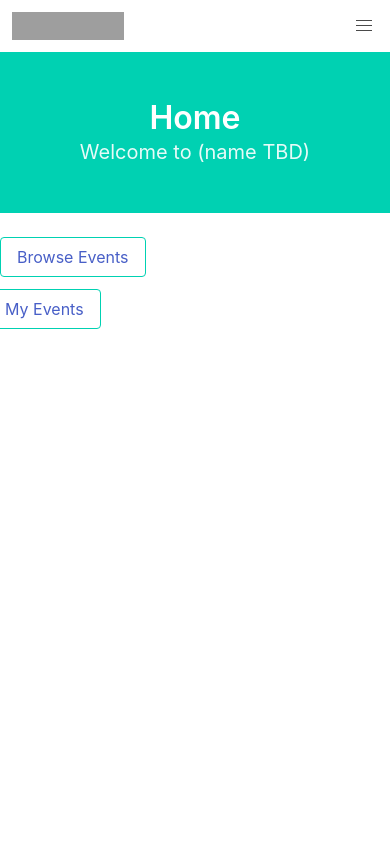
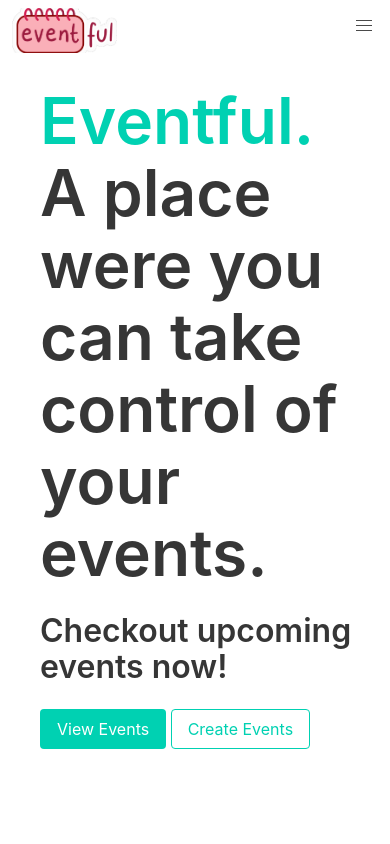
Before and after one commit to mikeryu/westmont-cs130-f23-team-maroon, a Django app: page / in a window 390 px wide. Run offline with Django 4.2, Linux system fonts and the light colour scheme; some libraries are stand-ins or nearby versions; grey boxes are pictures that could not be loaded.

Commit message:
Home page UI enhancements (#47)
* Updated navbar logo

* home page ui changes

* bug fix

* moblie responsive bug fix

```diff
--- /dev/null
+++ b/eventPlanner/planner/static/app.css
@@ -0,0 +1,25 @@
+#navbarLogo{
+   max-height:45px;
+}
+
+#homePageText{
+   font-size:400%;
+}
+
+html, body{
+   height: 100%;
+}
+
+body.background{
+   background-image: url("./home.svg");
+   background-repeat: no-repeat;
+   background-size: cover;
+   background-position: bottom;
+
+}
+
+@media(max-width: 768px){
+   body.background{
+      background-image: none;
+   }
+}
--- a/eventPlanner/planner/templates/base.html
+++ b/eventPlanner/planner/templates/base.html
@@ -1,21 +1,24 @@
 <!DOCTYPE html>
 <html lang="en">
 <head>
+    {% load static %}
     <meta charset="UTF-8">
     <meta name="viewport" content="width=device-width, initial-scale=1.0">
     <title>Create Event</title>
     <link rel="stylesheet" href="https://cdn.jsdelivr.net/npm/bulma@0.9.4/css/bulma.min.css">
+    {% load static %}
+    <link rel="stylesheet" href="{% static 'app.css' %}">
     <script src="https://kit.fontawesome.com/8f7ff4ed0e.js" crossorigin="anonymous"></script>
 
-    {% load static %}
+
 
 </head>
-<body>
+<body {% block class %}{% endblock class %}>
 
     <nav class="navbar" role="navigation" aria-label="main navigation">
         <div class="navbar-brand">
-          <a class="navbar-item" href="https://bulma.io">
-            <img src="https://bulma.io/images/bulma-logo.png" width="112" height="28">
+          <a class="navbar-item" href={% url "home" %}>
+            <img src="{% static "logo.png" %}" id = "navbarLogo">
           </a>
 
           <a role="button" class="navbar-burger" aria-label="menu" aria-expanded="false" data-target="navbarBasicExample">
--- a/eventPlanner/planner/templates/home.html
+++ b/eventPlanner/planner/templates/home.html
@@ -1,33 +1,22 @@
 
 {% extends "base.html" %}
 
+{% block class %}
+class = "background"
+{% endblock class %}
+
+
 {%block content %}
 
-    <section class="hero is-primary">
-        <div class="hero-body is-6">
-            <div class="container has-text-centered">
-            <h1 class="title">
-                Home
-            </h1>
-            <h2 class="subtitle">
-                Welcome to (name TBD)
-            </h2>
-            </div>
-        </div>
-    </section>
-    <div>
-  <br>
-    <div class="columns is-centered">
-      <div class="column is-4">
-        <div class="BroseEvents-Button">
-          <button class="button is-primary is-outlined"> <a href = {% url "events" %}>Browse Events</a></button>
-        </div>
-      </div>
-      <div class="BroseEvents-Button">
-        <button class="button is-primary is-outlined"><a href= {% url "createEvent" %}> My Events</a></button>
-      </div>
-      </div>
+  <div class="container m-5" id = "homePage">
+    <h1 id="homePageText" class="title ml-4"><span class = "has-text-primary">Eventful.</span> A place were you can take control of your events.</h1>
+    <h1 class = "title ml-4">Checkout upcoming events now!</h1>
+    <div class = "ml-4">
+      <a href = {% url "events" %} class="button is-primary "> View Events</a>
+      <a href = "{% url "createEvent" %}" class = "button is-outlined is-primary">Create Events</a>
     </div>
-    </div>
+  </div>
+
+
 
 {% endblock %}
```
Also changed, not shown: eventPlanner/planner/static/home.svg (added), eventPlanner/planner/static/logo.png (added).
